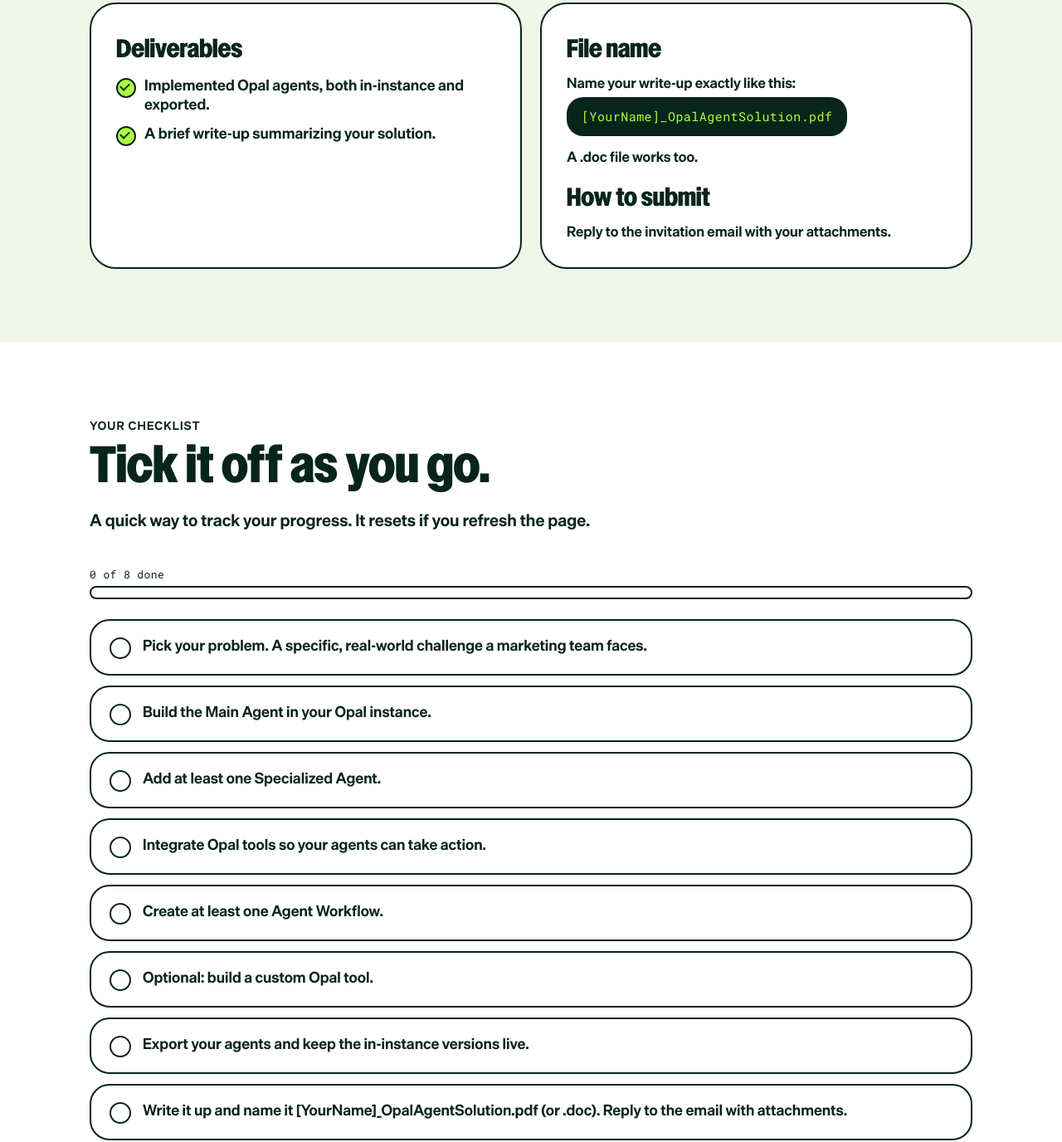
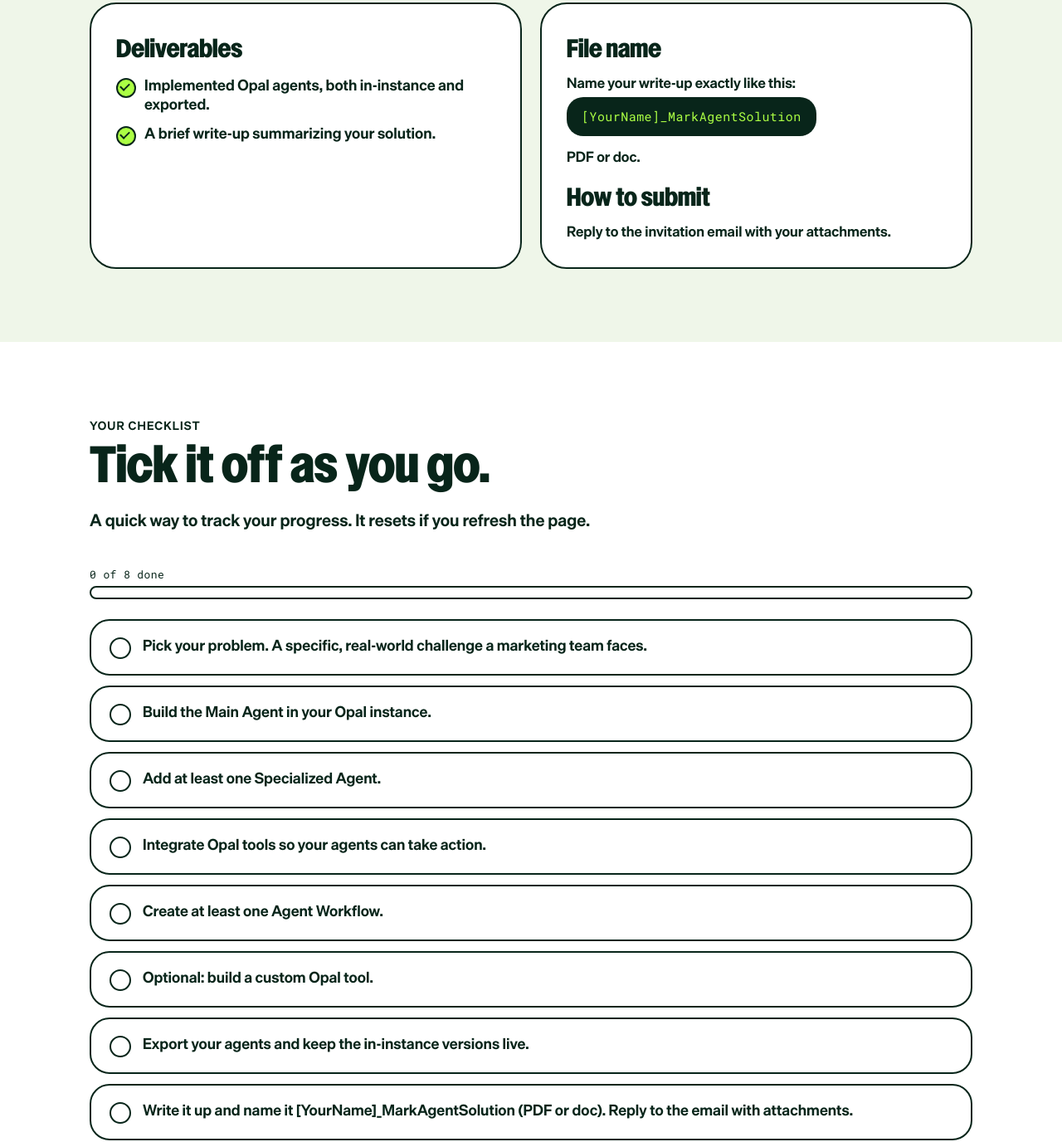
Before and after one commit to salmarciano-opti/fde-assessment, a plain HTML site: page index.html in a window 1280 px wide. Shown: the part 3947-5323 px from the top of the page at 83% size. Drawn offline with Linux system fonts and the light colour scheme.

Commit message:
Update write-up file name to [YourName]_MarkAgentSolution

```diff
--- a/index.html
+++ b/index.html
@@ -261,8 +261,8 @@ footer img{height:40px}
       <div class="card">
         <h3>File name</h3>
         <p>Name your write-up exactly like this:</p>
-        <div class="file">[YourName]_OpalAgentSolution.pdf</div>
-        <p style="margin-top:14px">A .doc file works too.</p>
+        <div class="file">[YourName]_MarkAgentSolution</div>
+        <p style="margin-top:14px">PDF or doc.</p>
         <h3 style="margin-top:26px">How to submit</h3>
         <p>Reply to the invitation email with your attachments.</p>
       </div>
@@ -285,7 +285,7 @@ footer img{height:40px}
       <label><input type="checkbox"><span><b>Create at least one Agent Workflow.</b></span></label>
       <label><input type="checkbox"><span><b>Optional:</b> build a custom Opal tool.</span></label>
       <label><input type="checkbox"><span><b>Export your agents</b> and keep the in-instance versions live.</span></label>
-      <label><input type="checkbox"><span><b>Write it up</b> and name it [YourName]_OpalAgentSolution.pdf (or .doc). Reply to the email with attachments.</span></label>
+      <label><input type="checkbox"><span><b>Write it up</b> and name it [YourName]_MarkAgentSolution (PDF or doc). Reply to the email with attachments.</span></label>
     </div>
   </div>
 </section>
```
